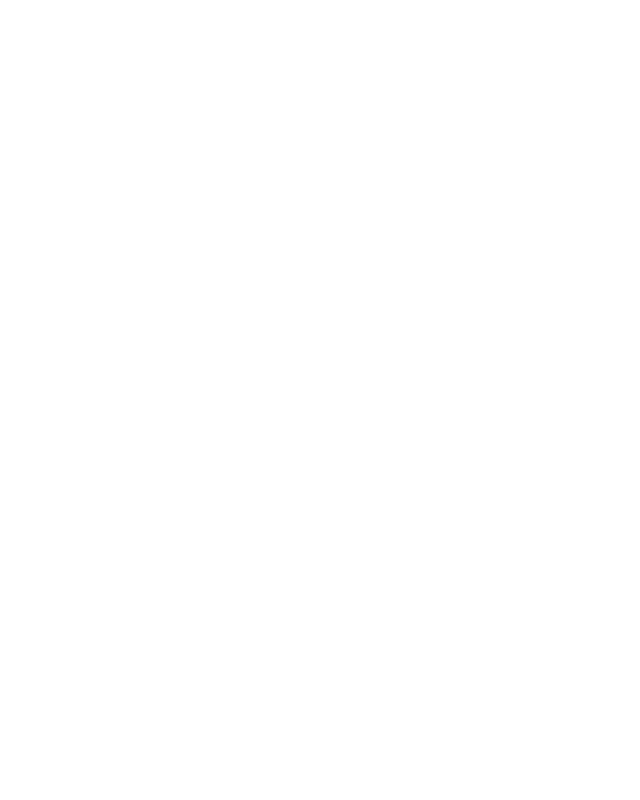
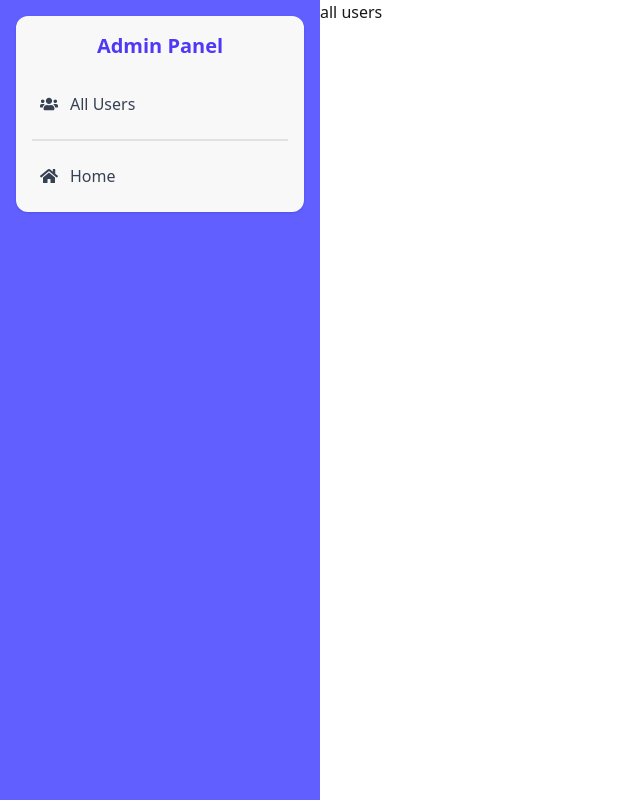
Before and after one commit to Md-Shorif-200/SaonlineZone-Client, a React (Vite) app: page /dashboard/admin-menu in a window 1280 px wide. Before the commit this address had no page. Shown: the whole page, without its empty margins (0-640 px from the left). Built offline with nearby package versions, Linux system fonts and the light colour scheme.

Commit message:
creat dashboard layout

```diff
--- /dev/null
+++ b/src/Components/Loading.jsx
@@ -0,0 +1,11 @@
+import React from 'react';
+
+const Loading = () => {
+    return (
+        <div>
+            <p className='text-4xl'>loading..................</p>
+        </div>
+    );
+};
+
+export default Loading;
--- a/src/Components/Navbar.jsx
+++ b/src/Components/Navbar.jsx
@@ -54,9 +54,9 @@
           </div>
 
           <div className="hidden lg:block">
-             <Link to="signIn">
+             <Link to="dashboard">
                 <button className="primary_btn uppercase">
-                  <span>Log In</span>
+                  <span>Dashboard</span>
                 </button>
               </Link>
 
--- /dev/null
+++ b/src/Layout/DashboardLayout.jsx
@@ -0,0 +1,42 @@
+import React from 'react';
+
+
+import { Outlet } from 'react-router-dom';
+import { FiMenu } from 'react-icons/fi'; // More modern and clean icon
+import DashboardSidebar from '../Pages/Dashboard/DashboardSidebar';
+// import DashboardSidebar from '../Dashboard_Pages/DashboardSidebar';
+
+
+const DashboardLayout = () => {
+
+
+
+    return (
+      <div className="drawer md:drawer-open">
+  <input id="my-drawer-2" type="checkbox" className="drawer-toggle" />
+  <div className="drawer-content">
+
+  <div className="flex justify-between items-center px-10 py-6 md:hidden">
+            {/* ---------- Dashboard Logo */}
+                <div className="logo">
+
+                </div>
+
+                {/* Responsive dashboard menu icon */}
+  <label htmlFor="my-drawer-2" className="drawer-button text-2xl text-gray-700 hover:text-primary transition-all duration-200 cursor-pointer" >
+    <FiMenu />
+  </label>
+</div>
+
+                        {/* dashboard content */}
+                 <Outlet></Outlet>
+  </div>
+
+
+                        {/* sidebar  */}
+          <DashboardSidebar></DashboardSidebar>
+</div>
+    );
+};
+
+export default DashboardLayout;
--- /dev/null
+++ b/src/Pages/Dashboard/AdminDashboard/AdminMenu.jsx
@@ -0,0 +1,65 @@
+import React from 'react';
+import { NavLink } from 'react-router-dom';
+import { FaHome, FaUsers, FaBoxOpen } from 'react-icons/fa';
+
+const adminLinks = [
+  {
+    name: 'All Users',
+    path: '/dashboard/admin',
+    icon: <FaUsers className="text-lg" />,
+  },
+
+  {
+    divider: true, // to mark a divider
+  },
+  {
+    name: 'Home',
+    path: '/',
+    icon: <FaHome className="text-lg" />,
+    customStyle: 'bg-indigo-600 text-white',
+    hoverStyle: 'hover:bg-indigo-100',
+  },
+];
+
+const Admin_Menu = () => {
+  return (
+    <div className="w-70 md:w-80 primary_bg_color min-h-screen  p-4">
+      <ul className="bg-base-200 shadow-sm rounded-xl min-h-full w-full md:w-60 lg:w-72 p-4 space-y-2 h-1/2 text-base-content">
+
+        <li className="text-xl text-center font-bold primary_text_color mb-6">Admin Panel</li>
+
+        {adminLinks.map((item, index) => {
+          if (item.divider) {
+            return <div key={index} className="divider"></div>;
+          }
+
+          const isHome = item.name === 'Home';
+
+          return (
+            <li key={index}>
+              <NavLink
+                to={item.path}
+                className={({ isActive }) =>
+                  `flex items-center gap-3 p-2 rounded-md transition duration-200 ${
+                    isActive
+                      ? isHome
+                        ? 'bg-indigo-600 text-white'
+                        : 'primary_bg_color text-white'
+                      : isHome
+                      ? 'text-gray-700 hover:bg-indigo-100'
+                      : 'text-gray-700 hover:bg-blue-100'
+                  }`
+                }
+              >
+                {item.icon}
+                {item.name}
+              </NavLink>
+            </li>
+          );
+        })}
+      </ul>
+    </div>
+  );
+};
+
+export default Admin_Menu;
--- /dev/null
+++ b/src/Pages/Dashboard/AdminDashboard/AllUsers.jsx
@@ -0,0 +1,11 @@
+import React from 'react';
+
+const AllUsers = () => {
+    return (
+        <div>
+            <p>all users</p>
+        </div>
+    );
+};
+
+export default AllUsers;
--- /dev/null
+++ b/src/Pages/Dashboard/DashboardSidebar.jsx
@@ -0,0 +1,22 @@
+import React from "react";
+import AdminMenu from "./AdminDashboard/AdminMenu";
+
+
+const DashboardSidebar = () => {
+
+    const role = 'admin';
+
+  return (
+    <div className="drawer-side w-full  bg-black/15 ">
+      <label
+        htmlFor="my-drawer-2"
+        aria-label="close sidebar"
+        className="drawer-overlay"
+      ></label>
+      {role === "admin" && <AdminMenu></AdminMenu>}
+
+    </div>
+  );
+};
+
+export default DashboardSidebar;
--- /dev/null
+++ b/src/Pages/Dashboard/Dashboard_Redirect.jsx
@@ -0,0 +1,25 @@
+import React from 'react';
+
+import { Navigate } from 'react-router-dom';
+
+
+const Dashboard_Redirect = () => {
+
+     const role = 'admin'
+
+      console.log(role);
+
+
+
+
+
+
+
+                    if(role == 'admin'){
+                           return <Navigate to='/dashboard/admin-menu'></Navigate>
+                    }
+
+
+};
+
+export default Dashboard_Redirect;
--- a/src/Routes/Router.jsx
+++ b/src/Routes/Router.jsx
@@ -6,6 +6,9 @@
 import MainLayout from "../Layout/MainLayout";
 import Home from "../Pages/HomePage.jsx/Home";
 import About from "../Pages/AboutPage/About";
+import DashboardLayout from "../Layout/DashboardLayout";
+import Dashboard_Redirect from "../Pages/Dashboard/Dashboard_Redirect";
+import AllUsers from "../Pages/Dashboard/AdminDashboard/AllUsers";
 
 
 
@@ -25,4 +28,20 @@
           }
     ]
   },
+  // dashboard layout
+  {
+    path : '/dashboard',
+    element : <DashboardLayout></DashboardLayout>,
+    errorElement : <ErrorPage></ErrorPage>,
+    children : [
+      {
+        path : '/dashboard',
+        element : <Dashboard_Redirect></Dashboard_Redirect>
+      },
+      {
+        path : '/dashboard/admin-menu',
+        element : <AllUsers></AllUsers>
+      }
+    ]
+  }
 ]);
--- a/src/index.css
+++ b/src/index.css
@@ -7,6 +7,11 @@
  .primary_text_color {
   @apply text-indigo-600
  }
+
+  .primary_bg_color {
+  @apply bg-indigo-500
+ }
+
 
   .primary_btn{
     @apply bg-indigo-600 text-white px-4 py-2 rounded-md hover:bg-indigo-700 transition duration-300 font-medium shadow
```
